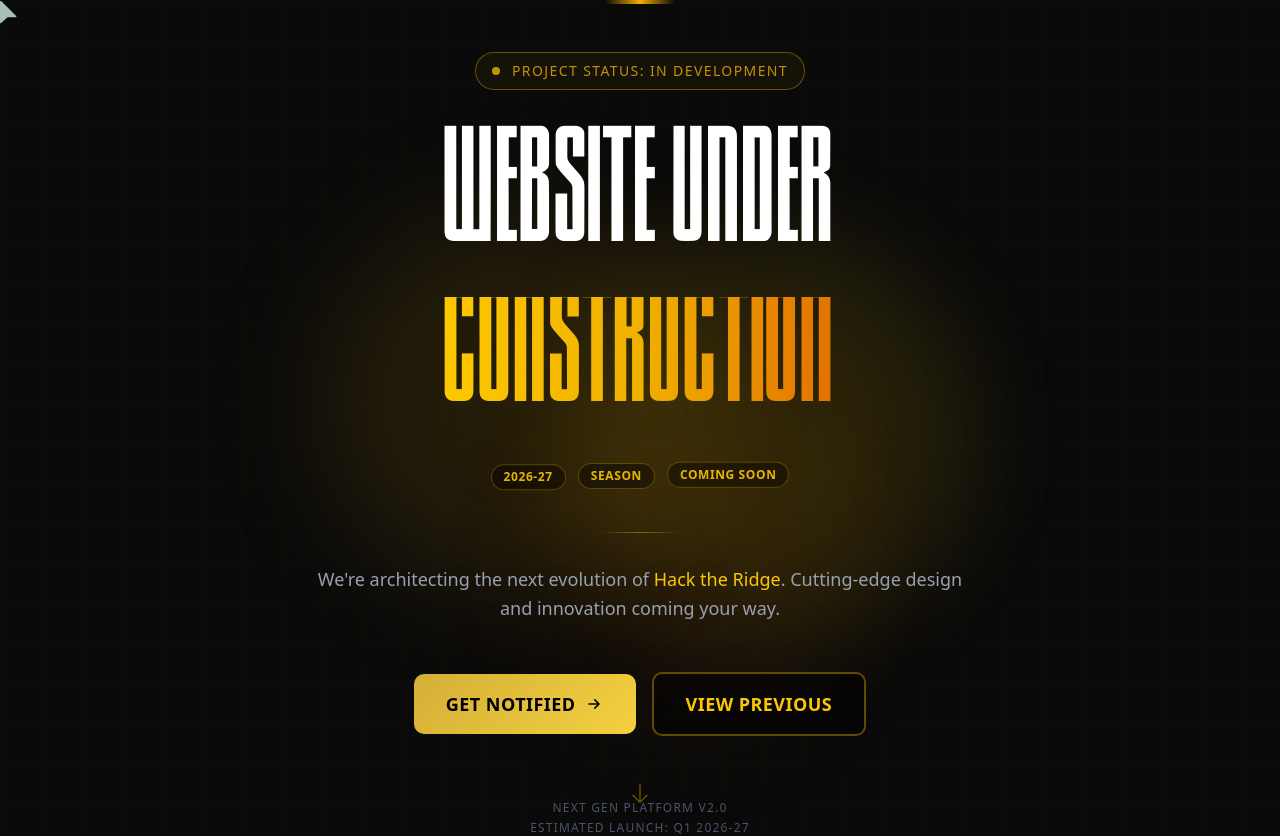
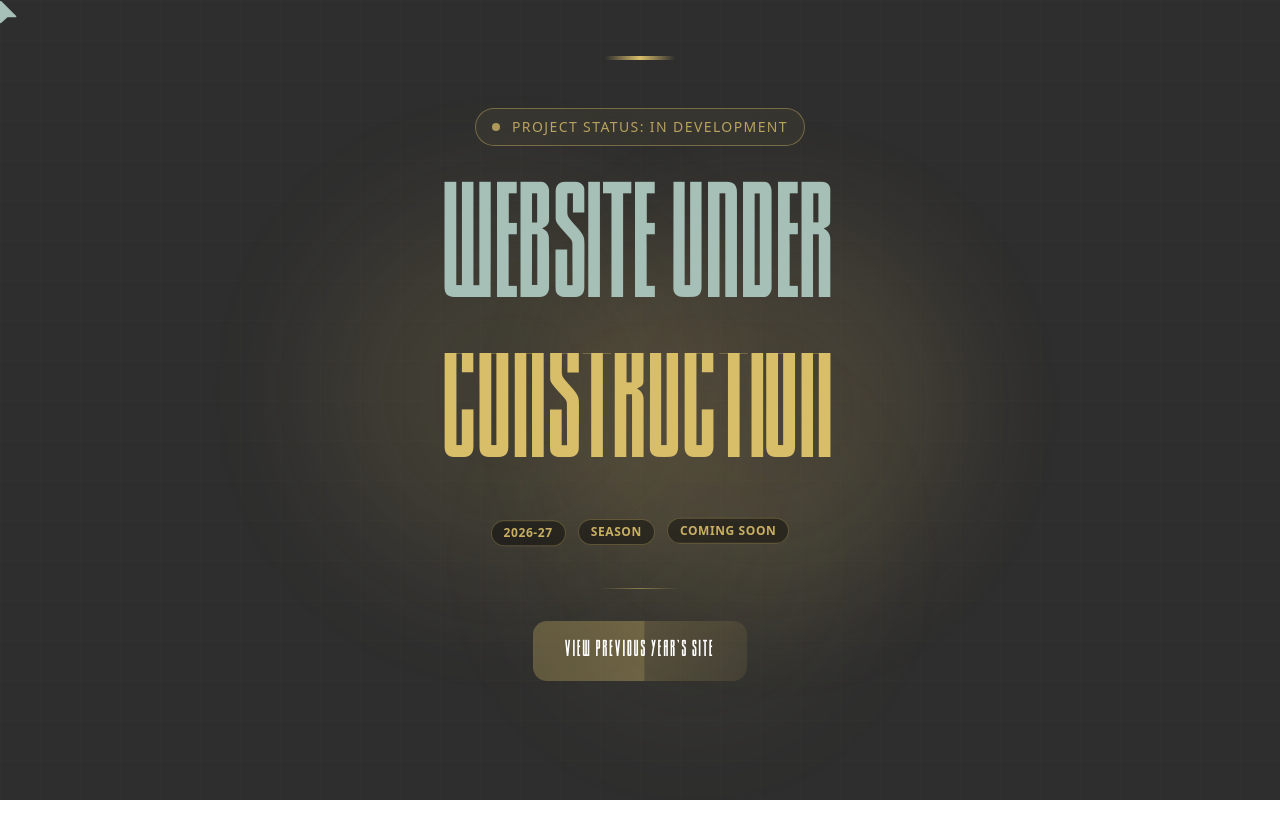
Before and after one commit to MeanCatStudio/HackTheRidge2026, a Next.js app: page / in a window 1280 px wide. After the commit the page ends 800 px from the top, so only its background shows below. Built offline with nearby package versions, Linux system fonts and the light colour scheme.

Commit message:
Improved Under Construction Page

```diff
--- a/src/app/components/AnimatedNavbar.tsx
+++ b/src/app/components/AnimatedNavbar.tsx
@@ -11,12 +11,11 @@
 }
 
 const navItems: NavItem[] = [
-  //{ href: '#about', label: 'ABOUT' },
-  //{ href: '#sponsors', label: 'SPONSORS' },
-  //{ href: '#register', label: 'REGISTER' }, // nav items are temporaly desabled to reuse as WIP label
-  //{ href: '#team', label: 'TEAM' },
-  //{ href: '#faq', label: 'FAQ' },
-  { href: "", label: "2026-2027 WIP, currently viewing old site"}
+  { href: '#about', label: 'ABOUT' },
+  { href: '#sponsors', label: 'SPONSORS' },
+  { href: '#register', label: 'REGISTER' },
+  { href: '#team', label: 'TEAM' },
+  { href: '#faq', label: 'FAQ' },
 ];
 
 const AnimatedNavbar: React.FC = () => {
@@ -192,7 +191,7 @@
 
             {/* Desktop Navigation Items */}
             {navItems.map((item, index) => (
-              <motion.div id='WIP' // temporay WIP id, pls remove to restore original nav bar
+              <motion.div
                 key={item.href}
                 initial={{ opacity: 0, y: -20 }}
                 animate={{ opacity: 1, y: 0 }}
@@ -256,7 +255,7 @@
               <nav className="flex flex-col items-center w-full mt-4">
                 {navItems.map((item, index) => (
                   <>
-                    <motion.div id='WIP' // temporay WIP id, pls remove to restore original nav bar
+                    <motion.div
                       key={item.href}
                       initial={{ opacity: 0, x: 50 }}
                       animate={{ opacity: 1, x: 0 }}
--- a/src/app/page.tsx
+++ b/src/app/page.tsx
@@ -57,13 +57,13 @@
 
   if (!showOldHomepage) {
     return (
-      <div className="w-full min-h-screen flex flex-col items-center justify-center overflow-hidden relative" style={{ backgroundColor: '#0a0a0a' }}>
+      <div className="w-full min-h-screen flex flex-col items-center justify-center overflow-hidden relative" style={{ backgroundColor: '#2E2E2E' }}>
         {/* Animated grid background */}
         <div className="absolute inset-0 opacity-5">
           <svg width="100%" height="100%" xmlns="http://www.w3.org/2000/svg">
             <defs>
               <pattern id="grid" width="40" height="40" patternUnits="userSpaceOnUse">
-                <path d="M 40 0 L 0 0 0 40" fill="none" stroke="#d4af37" strokeWidth="0.5"/>
+                <path d="M 40 0 L 0 0 0 40" fill="none" stroke="#D9BE6A" strokeWidth="0.5"/>
               </pattern>
             </defs>
             <rect width="100%" height="100%" fill="url(#grid)" />
@@ -71,16 +71,16 @@
         </div>
 
         {/* Glow orbs */}
-        <div className="absolute top-1/4 left-1/4 w-96 h-96 bg-yellow-500/20 rounded-full blur-3xl animate-pulse" style={{ animationDuration: '4s' }} />
-        <div className="absolute bottom-1/4 right-1/4 w-96 h-96 bg-yellow-400/15 rounded-full blur-3xl animate-pulse" style={{ animationDuration: '5s', animationDelay: '1s' }} />
-        <div className="absolute top-1/2 right-1/3 w-80 h-80 bg-amber-600/10 rounded-full blur-3xl animate-pulse" style={{ animationDuration: '6s', animationDelay: '2s' }} />
+        <div className="absolute top-1/4 left-1/4 w-96 h-96 bg-[#D9BE6A]/20 rounded-full blur-3xl animate-pulse" style={{ animationDuration: '4s' }} />
+        <div className="absolute bottom-1/4 right-1/4 w-96 h-96 bg-[#D9BE6A]/15 rounded-full blur-3xl animate-pulse" style={{ animationDuration: '5s', animationDelay: '1s' }} />
+        <div className="absolute top-1/2 right-1/3 w-80 h-80 bg-[#D9BE6A]/10 rounded-full blur-3xl animate-pulse" style={{ animationDuration: '6s', animationDelay: '2s' }} />
 
-        <div className="flex-1 flex flex-col items-center justify-center text-center px-4 z-10 relative">
+        <div className="flex-1 flex flex-col items-center md:items-center justify-center text-center px-4 md:px-0 z-10 relative">
           {/* Top accent line */}
           <motion.div
             animate={{ scaleX: [0.5, 1, 0.5] }}
             transition={{ duration: 3, repeat: Infinity }}
-            className="mb-12 h-1 bg-gradient-to-r from-transparent via-yellow-500 to-transparent"
+            className="hidden md:block mb-12 h-1 bg-gradient-to-r from-transparent via-[#D9BE6A] to-transparent"
             style={{ width: '120px' }}
           />
 
@@ -91,9 +91,9 @@
             transition={{ duration: 0.8 }}
             className="mb-8"
           >
-            <div className="inline-flex items-center gap-3 px-4 py-2 rounded-full border border-yellow-500/40 bg-yellow-500/5 backdrop-blur-md">
-              <div className="w-2 h-2 rounded-full bg-yellow-400 animate-pulse" />
-              <span className="text-sm uppercase tracking-widest text-yellow-500/80 font-medium">Project Status: In Development</span>
+            <div className="inline-flex items-center gap-3 px-4 py-2 rounded-full border border-[#D9BE6A]/40 bg-[#D9BE6A]/5 backdrop-blur-md">
+              <div className="w-2 h-2 rounded-full bg-[#D9BE6A] animate-pulse" />
+              <span className="text-sm uppercase tracking-widest text-[#D9BE6A]/80 font-medium">Project Status: In Development</span>
             </div>
           </motion.div>
 
@@ -104,10 +104,10 @@
             transition={{ duration: 0.9, delay: 0.1 }}
             className="mb-6"
           >
-            <h1 className="text-6xl sm:text-7xl md:text-8xl lg:text-9xl font-bold text-white leading-tight tracking-tight" style={{ fontFamily: 'Sacco, Arial, sans-serif' }}>
+            <h1 className="text-7xl sm:text-8xl md:text-8xl lg:text-9xl font-bold text-[#A7C0B7] leading-tight tracking-tight" style={{ fontFamily: 'Sacco, Arial, sans-serif' }}>
               Website Under
               <br />
-              <span className="bg-gradient-to-r from-yellow-400 via-yellow-500 to-amber-600 bg-clip-text text-transparent">
+              <span className="bg-gradient-to-r from-[#D9BE6A] via-[#D9BE6A] to-[#D9BE6A] bg-clip-text text-transparent">
                 Construction
               </span>
             </h1>
@@ -118,14 +118,14 @@
             initial={{ opacity: 0 }}
             animate={{ opacity: 1 }}
             transition={{ duration: 0.8, delay: 0.2 }}
-            className="flex flex-wrap justify-center gap-3 mb-10"
+            className="flex flex-wrap justify-center gap-2 sm:gap-3 mb-6 sm:mb-10"
           >
             {['2026-27', 'Season', 'Coming Soon'].map((badge, i) => (
               <motion.div
                 key={badge}
                 animate={{ y: [0, -5, 0] }}
                 transition={{ duration: 2, repeat: Infinity, delay: i * 0.2 }}
-                className="px-3 py-1 text-xs uppercase tracking-wider font-bold rounded-full border border-yellow-500/30 bg-black/40 text-yellow-400/90"
+                className="px-2 sm:px-3 py-1 text-[10px] sm:text-xs uppercase tracking-wider font-bold rounded-full border border-[#D9BE6A]/30 bg-black/40 text-[#D9BE6A]/90"
               >
                 {badge}
               </motion.div>
@@ -133,18 +133,7 @@
           </motion.div>
 
           {/* Divider */}
-          <div className="w-20 h-px bg-gradient-to-r from-transparent via-yellow-500/50 to-transparent mb-8" />
-
-          {/* Description */}
-          <motion.p
-            initial={{ opacity: 0 }}
-            animate={{ opacity: 1 }}
-            transition={{ duration: 0.9, delay: 0.3 }}
-            className="text-base md:text-lg text-gray-400 mb-12 max-w-2xl mx-auto leading-relaxed font-light"
-          >
-            We're architecting the next evolution of <span className="text-yellow-400">Hack the Ridge</span>.
-            Cutting-edge design and innovation coming your way.
-          </motion.p>
+          <div className="w-20 h-px bg-gradient-to-r from-transparent via-[#D9BE6A]/50 to-transparent mb-8" />
 
           {/* CTA Buttons */}
           <motion.div
@@ -153,62 +142,45 @@
             transition={{ duration: 0.9, delay: 0.4 }}
             className="flex flex-col sm:flex-row gap-4 justify-center items-center mb-16"
           >
-            <motion.a
-              href="mailto:contact@hacktheridge.com"
-              whileHover={{
-                scale: 1.05,
-                boxShadow: '0 0 30px rgba(212, 175, 55, 0.4)',
-              }}
-              whileTap={{ scale: 0.95 }}
-              className="group relative px-8 py-4 font-bold text-lg uppercase tracking-wide text-black rounded-lg overflow-hidden transition-all duration-300"
-              style={{
-                background: 'linear-gradient(135deg, #d4af37 0%, #f4d03f 100%)',
-              }}
-            >
-              <span className="relative z-10 flex items-center gap-2">
-                Get Notified
-                <svg className="w-5 h-5 group-hover:translate-x-1 transition-transform" fill="none" stroke="currentColor" viewBox="0 0 24 24">
-                  <path strokeLinecap="round" strokeLinejoin="round" strokeWidth={2} d="M13 7l5 5m0 0l-5 5m5-5H6" />
-                </svg>
-              </span>
-            </motion.a>
 
             <motion.button
               onClick={() => setShowOldHomepage(true)}
               whileHover={{
-                scale: 1.05,
-                borderColor: '#d4af37',
-                boxShadow: '0 0 20px rgba(212, 175, 55, 0.2)',
+                scale: 1.08,
+                boxShadow: '0 0 40px rgba(217, 190, 106, 0.5), inset 0 0 20px rgba(217, 190, 106, 0.1)',
               }}
               whileTap={{ scale: 0.95 }}
-              className="px-8 py-4 font-bold text-lg uppercase tracking-wide text-yellow-400 rounded-lg border-2 border-yellow-500/40 bg-black/50 hover:bg-black/70 transition-all duration-300 backdrop-blur-sm"
+              className="group relative px-4 py-3 sm:px-8 sm:py-4 font-bold text-sm sm:text-base md:text-lg uppercase transition-all duration-300 rounded-lg sm:rounded-xl overflow-hidden"
+              style={{
+                fontFamily: 'Sacco, Impact, Arial, sans-serif',
+                letterSpacing: '0.08em',
+                fontWeight: 700
+              }}
             >
-              View Previous
+              {/* Gradient background */}
+              <div className="absolute inset-0 bg-gradient-to-r from-[#D9BE6A]/30 to-[#D9BE6A]/10" />
+
+              {/* Animated glow effect on hover */}
+              <motion.div
+                className="absolute inset-0 bg-gradient-to-r from-[#D9BE6A]/20 via-transparent to-[#D9BE6A]/20"
+                animate={{ x: ['100%', '-100%'] }}
+                transition={{ duration: 2, repeat: 2, ease: "linear" }}
+                initial={{ x: '100%' }}
+              />
+
+              {/* Content */}
+              <div className="relative z-10 flex items-center justify-center gap-3">
+                <span className="text-white">View Previous Year's Site</span>
+              </div>
+
+              {/* Border glow */}
+              <div className="absolute inset-0 rounded-xl border-2 border-[#D9BE6A]/0 group-hover:border-[#D9BE6A]/100 transition-all duration-300" />
             </motion.button>
           </motion.div>
 
           {/* Tech specs footer */}
-          <motion.div
-            initial={{ opacity: 0 }}
-            animate={{ opacity: 1 }}
-            transition={{ duration: 0.9, delay: 0.5 }}
-            className="text-xs uppercase tracking-widest text-gray-600 space-y-1"
-          >
-            <div>Next Gen Platform v2.0</div>
-            <div>Estimated Launch: Q1 2026-27</div>
-          </motion.div>
+
         </div>
-
-        {/* Bottom accent */}
-        <motion.div
-          className="absolute bottom-8 left-1/2 -translate-x-1/2"
-          animate={{ y: [0, 8, 0] }}
-          transition={{ duration: 3, repeat: Infinity }}
-        >
-          <svg className="w-6 h-6 text-yellow-500/40" fill="none" stroke="currentColor" viewBox="0 0 24 24">
-            <path strokeLinecap="round" strokeLinejoin="round" strokeWidth={1.5} d="M19 14l-7 7m0 0l-7-7m7 7V3" />
-          </svg>
-        </motion.div>
       </div>
     );
   }
--- a/tsconfig.json
+++ b/tsconfig.json
@@ -15,7 +15,7 @@
     "moduleResolution": "bundler",
     "resolveJsonModule": true,
     "isolatedModules": true,
-    "jsx": "react-jsx",
+    "jsx": "preserve",
     "incremental": true,
     "plugins": [
       {
```
